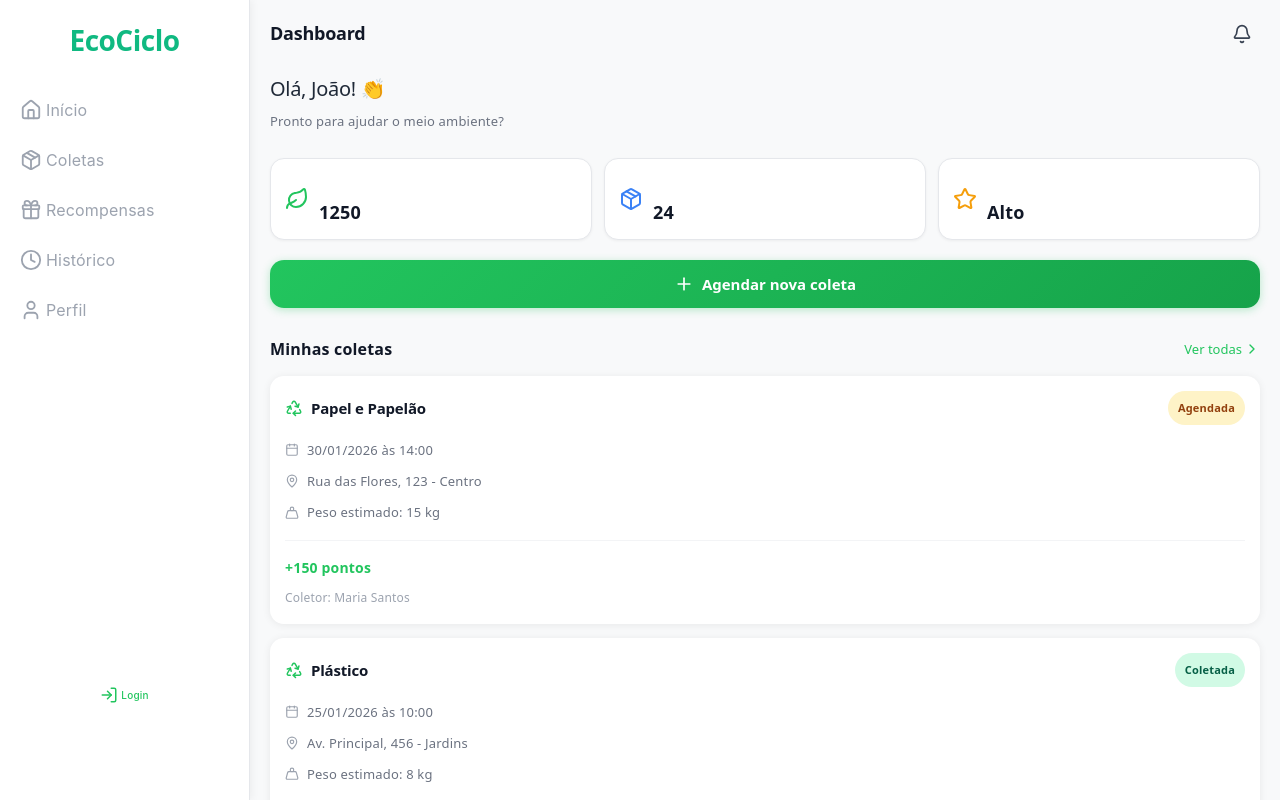
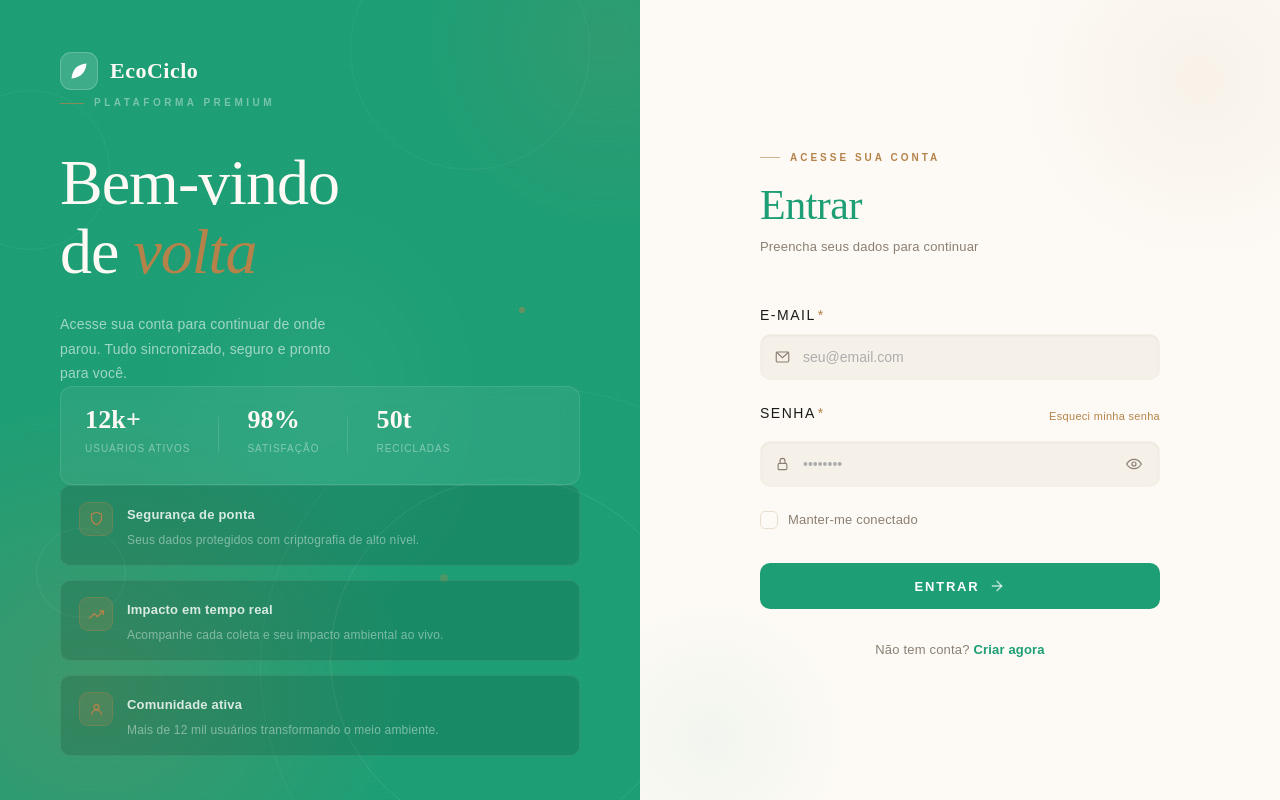
Before and after one commit to Rodrigo-Dourad0/EcoCiclo-FrontEnd, a React (Vite) app in the folder ecociclo/: page / in a window 1280 px wide. Built offline with nearby package versions, Linux system fonts and the light colour scheme.

Commit message:
fix: arrumando o botão entrar do Login

```diff
--- a/ecociclo/src/App.jsx
+++ b/ecociclo/src/App.jsx
@@ -25,8 +25,9 @@ function App() {
   return (
     <BrowserRouter>
       <Routes>
-        <Route path="/" element={<Dashboard />} />
+        <Route path="/" element={<Login />} />
         <Route path="/login" element={<Login />} />
+        <Route path="/dashboard" element={<Dashboard />} />
         <Route path="/criar-conta" element={<CriarConta />} />
         <Route path="/perfil" element={<ProfilePage />} />
         <Route path="/avaliar-coletor" element={<AvaliarColetor />} />
--- a/ecociclo/src/modules/auth/hooks/useLogin.js
+++ b/ecociclo/src/modules/auth/hooks/useLogin.js
@@ -9,23 +9,34 @@ export function useLogin() {
 
   const validarEmail = (valor) => {
     const regex = /^[^\s@]+@[^\s@]+\.[^\s@]+$/;
+
     if (!valor) {
       setEmailErro("O e-mail é obrigatório.");
-    } else if (!regex.test(valor)) {
+      return false;
+    }
+
+    if (!regex.test(valor)) {
       setEmailErro("Digite um e-mail válido (ex: nome@email.com).");
-    } else {
-      setEmailErro("");
+      return false;
     }
+
+    setEmailErro("");
+    return true;
   };
 
   const validarSenha = (valor) => {
     if (!valor) {
       setSenhaErro("A senha é obrigatória.");
-    } else if (valor.length < 8) {
+      return false;
+    }
+
+    if (valor.length < 8) {
       setSenhaErro("A senha deve ter no mínimo 8 caracteres.");
-    } else {
-      setSenhaErro("");
+      return false;
     }
+
+    setSenhaErro("");
+    return true;
   };
 
   return {
--- a/ecociclo/src/modules/auth/pages/login.jsx
+++ b/ecociclo/src/modules/auth/pages/login.jsx
@@ -1,8 +1,10 @@
 import "../styles/login.css";
 import { useLogin } from "../hooks/useLogin";
-import { Link } from "react-router-dom";
+import { Link, useNavigate } from "react-router-dom";
 
 function Login() {
+  const navigate = useNavigate();
+
   const {
     showPwd,
     setShowPwd,
@@ -15,6 +17,15 @@ function Login() {
     validarEmail,
     validarSenha,
   } = useLogin();
+
+  const handleLogin = () => {
+  const emailValido = validarEmail(email);
+  const senhaValida = validarSenha(senha);
+
+  if (emailValido && senhaValida) {
+    navigate("/dashboard");
+  }
+};
 
   return (
     <div className="login-page">
@@ -197,7 +208,10 @@ function Login() {
             <span className="remember-label">Manter-me conectado</span>
           </label>
 
-          <button className="login-btn-submit">
+          <button
+  className="login-btn-submit"
+  onClick={handleLogin}
+>
             <span>Entrar</span>
             <svg viewBox="0 0 24 24" className="btn-arrow">
               <line x1="5" y1="12" x2="19" y2="12"/>
```
